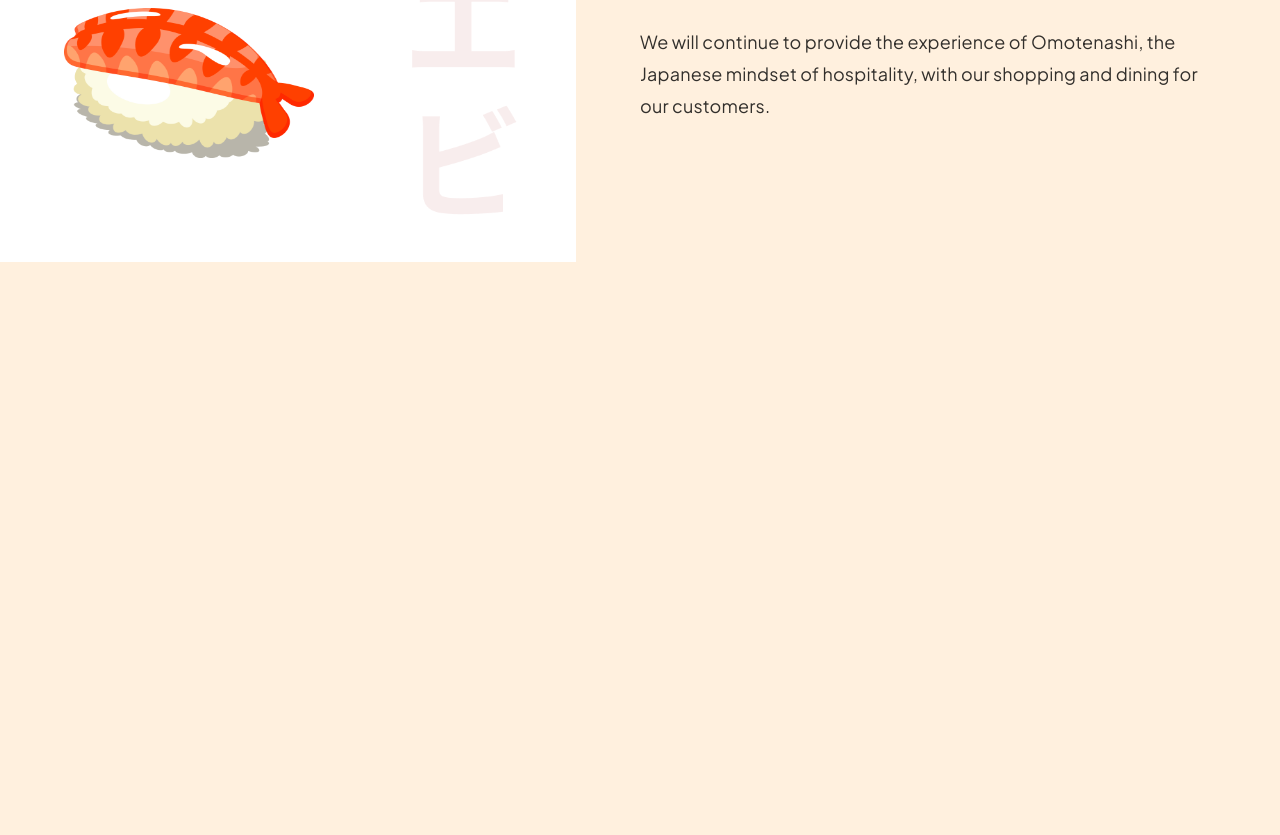
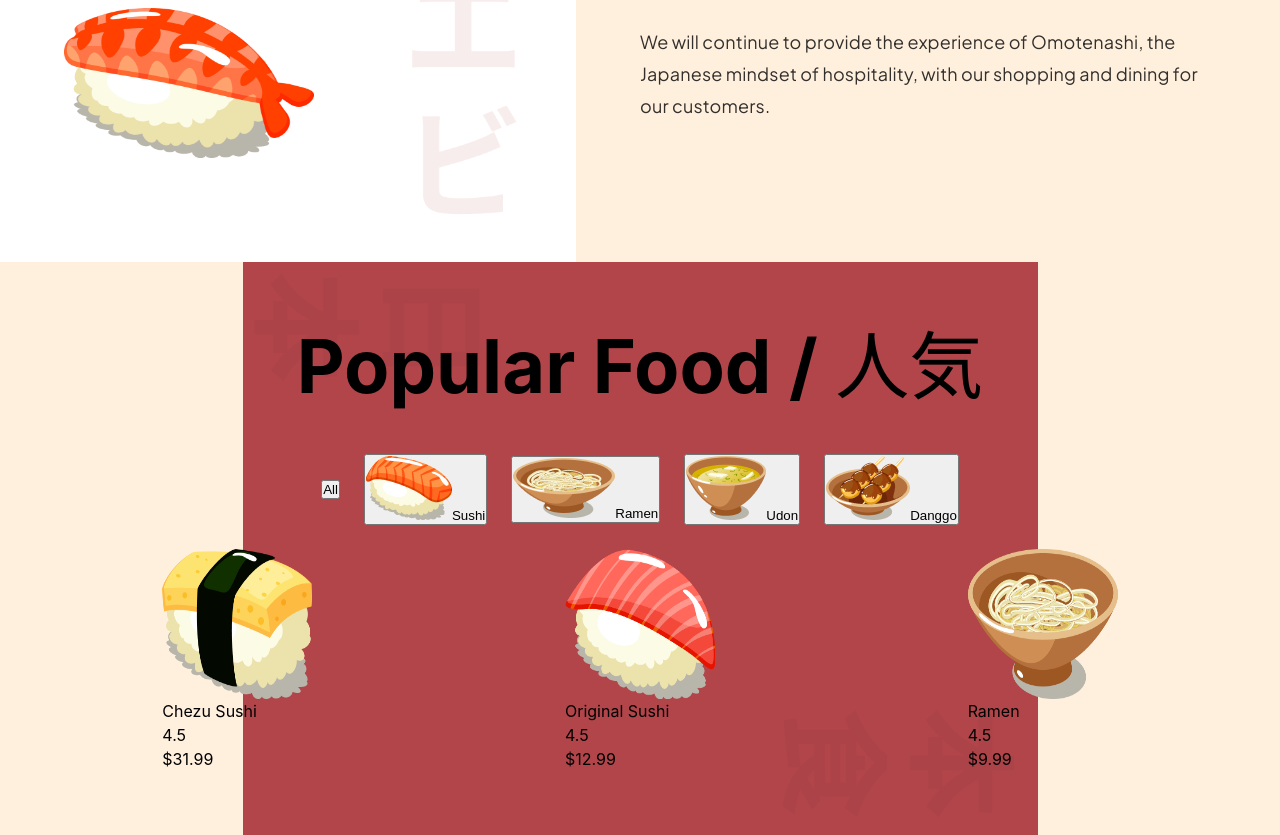
Before and after one commit to wolfgunblood/sushi-landing-page, a React (Vite) app: page / in a window 1280 px wide. Shown: the part 1263-2098 px from the top of the page. Before the commit the page ends 1525 px from the top, so only its background shows below. Built offline with nearby package versions, Linux system fonts and the light colour scheme.

Commit message:
Updated About Us section

```diff
--- a/src/App.jsx
+++ b/src/App.jsx
@@ -2,6 +2,7 @@
 import Navbar from './components/Navbar/Navbar';
 import Hero from './components/Hero/Hero';
 import About from './components/About/About';
+import PopularFoods from './components/popular-foods/popular-foods';
 
 const App = () => {
   return (
@@ -9,6 +10,7 @@ const App = () => {
       <Navbar />
       <Hero />
       <About />
+      <PopularFoods />
     </div>
   )
 }
--- /dev/null
+++ b/src/components/popular-foods/popular-foods.jsx
@@ -0,0 +1,64 @@
+import React from 'react';
+import "./popular-foods.scss";
+import sushi from "../../assets/sushi-9.png"
+import ramen from "../../assets/sushi-8.png"
+import udon from "../../assets/sushi-7.png"
+import danggo from "../../assets/sushi-6.png"
+import ogsushi from "../../assets/sushi-11.png"
+import czsushi from "../../assets/sushi-12.png"
+import ramenBig from "../../assets/sushi-10.png"
+
+const popularFoods = () => {
+    return (
+        <section className='popularFoods'>
+            <h2 className="popularFoods__title">Popular Food / 人気</h2>
+            <div className='popularFoods__list'>
+                <button className='popularFoods__btn'>All</button>
+                <button className='popularFoods__btn'>
+                    <img src={sushi} alt="sushi" />
+                    Sushi
+                </button>
+                <button className='popularFoods__btn'>
+                    <img src={ramen} alt="ramen" />
+                    Ramen
+                </button>
+                <button className='popularFoods__btn'>
+                    <img src={udon} alt="udon" />
+                    Udon
+                </button>
+                <button className='popularFoods__btn'>
+                    <img src={danggo} alt="danggo" />
+                    Danggo
+                </button>
+            </div>
+            <div className='popularFoods__catalogue'>
+                <article className='popularFoods__catalogue-item'>
+                    <img src={czsushi} alt="czsushi" />
+                    <p className='popularFoods__catalogue-item-title'>Chezu Sushi</p>
+                    <div className='popularFoods__catalogue-item-info'>
+                        <p className='popularFoods__catalogue-item-info-rating'>4.5</p>
+                        <p className='popularFoods__catalogue-item-info-price'>$31.99</p>
+                    </div>
+                </article>
+                <article className='popularFoods__catalogue-item'>
+                    <img src={ogsushi} alt="ogsushi" />
+                    <p className='popularFoods__catalogue-item-title'>Original Sushi</p>
+                    <div className='popularFoods__catalogue-item-info'>
+                        <p className='popularFoods__catalogue-item-info-rating'>4.5</p>
+                        <p className='popularFoods__catalogue-item-info-price'>$12.99</p>
+                    </div>
+                </article>
+                <article className='popularFoods__catalogue-item'>
+                    <img src={ramenBig} alt="ramne" />
+                    <p className='popularFoods__catalogue-item-title'>Ramen</p>
+                    <div className='popularFoods__catalogue-item-info'>
+                        <p className='popularFoods__catalogue-item-info-rating'>4.5</p>
+                        <p className='popularFoods__catalogue-item-info-price'>$9.99</p>
+                    </div>
+                </article>
+            </div>
+        </section>
+    )
+}
+
+export default popularFoods
--- /dev/null
+++ b/src/components/popular-foods/popular-foods.scss
@@ -0,0 +1,47 @@
+.popularFoods{
+    width: 100%;
+    display: flex;
+    flex-direction: column;
+    padding: 64px;
+    background-image: url(../../assets/popular_bg.png);
+    background-position: center;
+    background-repeat: no-repeat;
+    background-size: contain;
+
+    .popularFoods__title{
+        font-size: 74px;
+        line-height: 80px;
+        text-align: center;
+    }
+    .popularFoods__list{
+        // min-width: 100%;
+        margin-top: 48px;
+        width: 100%;
+        display: flex;
+        gap: 24px;
+        align-items: center;
+        justify-content: center;
+
+    }
+
+    .popularFoods__catalogue{
+        display: flex;
+        align-items: center;
+        justify-content: space-around;
+        gap: 56px;
+        margin-top: 24px;
+
+        .popularFoods__catalogue-item{
+            display: flex;
+            flex-direction: column;
+
+            img{
+                height: 150px;
+                width: 150px;
+            }
+            .popularFoods__catalogue-item-title{
+
+            }
+        }
+    }
+}
```
